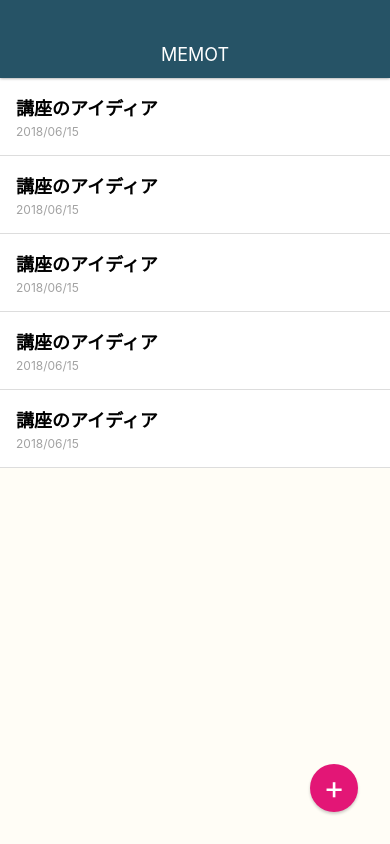
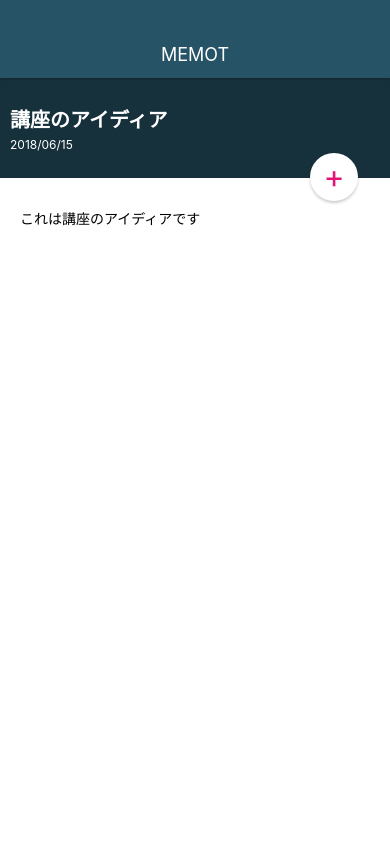
Before and after one commit to riouruma/MemoApp, a React Native app: screen / in a window 390 px wide. Built offline with nearby package versions, Linux system fonts and the light colour scheme.

Commit message:
Style MemoDetailScreen

```diff
--- a/App.js
+++ b/App.js
@@ -2,14 +2,14 @@
 import { StyleSheet, View } from 'react-native';
 
 import AppBar from './src/components/AppBar';
-import MemoListScreen from './src/screens/MemoListScreen';
+import MemoDetailScreen from './src/screens/MemoDetailScreen';
 
 export default class App extends React.Component {
   render() {
     return (
       <View style={styles.container}>
-        < AppBar / >
-        <MemoListScreen />
+        <AppBar />
+        <MemoDetailScreen />
       </View>
     );
   }
--- a/src/elements/CircleButton.js
+++ b/src/elements/CircleButton.js
@@ -3,9 +3,19 @@
 
 class CircleButton extends React.Component {
   render() {
+    const { style, color } = this.props;
+
+    let bgColor = '#E31676';
+    let textColor = '#fff';
+
+    if (color === 'white') {
+      bgColor = '#fff';
+      textColor = '#E31676';
+    }
+
     return (
-      <View style={styles.circleButton}>
-        <Text style={styles.circleButtonTitle}>
+      <View style={[styles.circleButton, style, { backgroundColor: bgColor }]}>
+        <Text style={[styles.circleButtonTitle, { color: textColor }]}>
           {this.props.children}
         </Text>
       </View>
@@ -20,7 +30,6 @@
     right: 32,
     width: 48,
     height: 48,
-    backgroundColor: '#E31676',
     borderRadius: 24,
     justifyContent: 'center',
     alignItems: 'center',
@@ -32,7 +41,6 @@
   circleButtonTitle: {
     fontSize: 32,
     lineHeight: 32,
-    color: 'white',
   },
 });
 
--- /dev/null
+++ b/src/screens/MemoDetailScreen.js
@@ -0,0 +1,60 @@
+import React from 'react';
+import { StyleSheet, View, Text } from 'react-native';
+
+import CircleButton from '../elements/CircleButton';
+
+class MemoDetailScreen extends React.Component {
+  render() {
+    return (
+      <View style={styles.container}>
+        <View style={styles.memoHeader}>
+          <View>
+            <Text style={styles.memoHeaderTitle}>講座のアイディア</Text>
+            <Text style={styles.memoHeaderDate}>2018/06/15</Text>
+          </View>
+        </View>
+        <View style={styles.memoContent}>
+          <Text>これは講座のアイディアです</Text>
+        </View>
+
+        <CircleButton color='white' style={styles.editButton}>+</CircleButton>
+      </View>
+    );
+  }
+}
+
+const styles = StyleSheet.create({
+  container: {
+    flex: 1,
+    width: '100%',
+  },
+  memoHeader: {
+    height: 100,
+    backgroundColor: '#17313c',
+    justifyContent: 'center',
+    padding: 10,
+  },
+  memoHeaderTitle: {
+    fontSize: 20,
+    fontWeight: 'bold',
+    color: '#fff',
+    marginBottom: 4,
+  },
+  memoHeaderDate: {
+    fontSize: 12,
+    color: '#fff',
+  },
+  memoContent: {
+    backgroundColor: '#fff',
+    flex: 1,
+    paddingLeft: 20,
+    paddingRight: 20,
+    paddingTop: 30,
+    paddingBottom: 20,
+  },
+  editButton: {
+    top: 75,
+  },
+});
+
+export default MemoDetailScreen;
```
